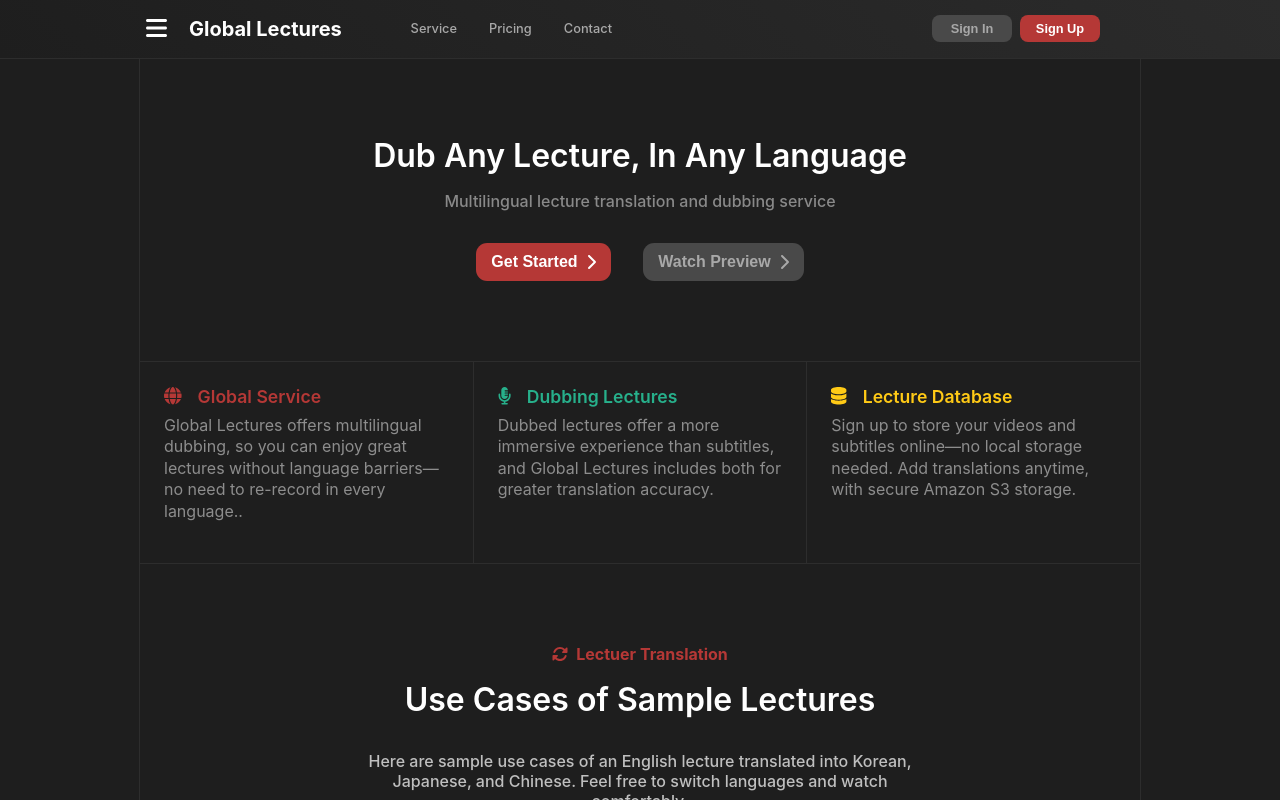
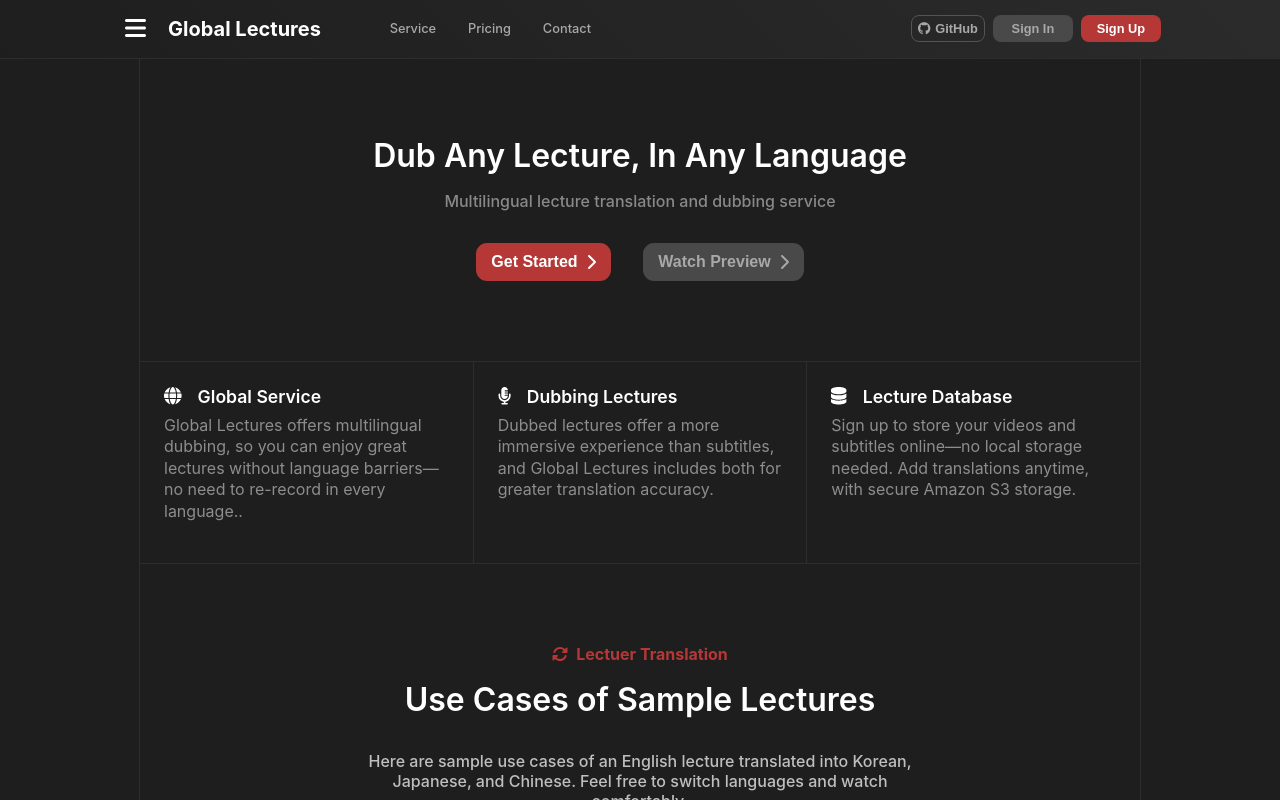
Before and after one commit to 7l-hyuk/Global-Lectures, a React (Create React App) app in the folder frontend/: page / in a window 1280 px wide. Shown: the top 800 px of the page. Built offline with nearby package versions, Linux system fonts and the light colour scheme; no server answers.

Commit message:
Feat: Add intro page

```diff
--- a/frontend/package.json
+++ b/frontend/package.json
@@ -3,6 +3,7 @@
   "version": "0.1.0",
   "private": true,
   "dependencies": {
+    "@fortawesome/free-brands-svg-icons": "^6.7.2",
     "@fortawesome/free-solid-svg-icons": "^6.7.2",
     "@fortawesome/react-fontawesome": "^0.2.2",
     "@testing-library/dom": "^10.4.0",
--- a/frontend/src/components/Layouts/Navbar.tsx
+++ b/frontend/src/components/Layouts/Navbar.tsx
@@ -1,10 +1,11 @@
 import React, { useState, useRef, useEffect } from "react";
 import { FontAwesomeIcon } from "@fortawesome/react-fontawesome";
 import { faBars, faAngleDown } from "@fortawesome/free-solid-svg-icons";
+import {faGithub} from '@fortawesome/free-brands-svg-icons'
 import { useNavigate } from "react-router-dom";
 
 import { NavbarProps } from "../../types/components";
-import { BasicButton, ButtonIcon } from "../Button";
+import { BasicButton, ButtonIcon, IconButton } from "../Button";
 import { useAuth } from "../../viewmodels/AuthContext";
 import styles from "../../styles/Navbar.module.css";
 
@@ -38,7 +39,7 @@ const Navbar: React.FC<NavbarProps> = ({toggleSidebar}) => {
             <div className={styles.NavbarUser} ref={dropdownRef}>
               <ButtonIcon
                 label={user.username}
-                color="gray"
+                color="transparent"
                 buttonType="UserButton"
                 icon={faAngleDown}
                 onClick={() => setIsDropdownOpen(!isDropdownOpen)}
@@ -62,6 +63,13 @@ const Navbar: React.FC<NavbarProps> = ({toggleSidebar}) => {
         } else {
           return (
             <ul className={styles.NavbarEnd}>
+              <IconButton
+                label="GitHub"
+                color="transparent"
+                buttonType="GithubButton"
+                icon={faGithub}
+                onClick={() => {window.open('https://github.com/7l-hyuk/Global-Lectures', '_blank')}}
+              />
               <li><BasicButton label="Sign In" onClick={()=>{navigate("/signin")}}/></li>
               <li><BasicButton label="Sign Up" color="red" onClick={()=>{navigate("/signup")}}/></li>
             </ul>
--- a/frontend/src/pages/IndexPage.tsx
+++ b/frontend/src/pages/IndexPage.tsx
@@ -58,7 +58,7 @@ const IndexPage: React.FC = () => {
             <ServiceIntro
               title="Global Service"
               icon={faGlobe}
-              iconColor="#b53836"
+              iconColor="#FFFFFF"
               description=" Global Lectures offers multilingual dubbing, so you can enjoy great lectures without language barriers—no need to re-record in every language.."
             />
           </li>
@@ -66,7 +66,7 @@ const IndexPage: React.FC = () => {
             <ServiceIntro
               title="Dubbing Lectures"
               icon={faMicrophoneLines}
-              iconColor="#27b08b"
+              iconColor="#FFFFFF"
               description="Dubbed lectures offer a more immersive experience than subtitles, and Global Lectures includes both for greater translation accuracy."
             />
           </li>
@@ -74,7 +74,7 @@ const IndexPage: React.FC = () => {
             <ServiceIntro
               title="Lecture Database"
               icon={faDatabase}
-              iconColor="#ffca16"
+              iconColor="#FFFFFF"
               description="Sign up to store your videos and subtitles online—no local storage needed. Add translations anytime, with secure Amazon S3 storage."
             />
           </li>
--- a/frontend/src/styles/Button.module.css
+++ b/frontend/src/styles/Button.module.css
@@ -36,6 +36,19 @@
   font-weight: 600;
 }
 
+.GithubButton {
+  display: flex;
+  align-items: center;
+  justify-content: center;
+  gap: .3rem;
+  border: 1px solid transparent;
+  cursor: pointer;
+  height: 1.7rem;
+  border-radius: .5rem;
+  color: #a8a8a8;
+  font-size: .8rem;
+  font-weight: 600;
+}
 
 .BasicBotton {
   border: 1px solid transparent;
@@ -108,8 +121,13 @@
   background-color: #23913d;
 }
 
+.transparent {
+  background-color: transparent;
+  border-color: #545454;
+}
 .transparent:hover {
   color: #717171;
+  background-color: #303030;
 }
 
 .wide {
--- a/frontend/src/styles/IndexPage.module.css
+++ b/frontend/src/styles/IndexPage.module.css
@@ -86,6 +86,7 @@
 }
 .ServiceIntroTable li {
     flex: 1;
+    z-index: 1;
     padding: 1.5rem;
 }
 .ServiceIntroTable > li:not(:last-child) {
--- a/frontend/src/styles/Navbar.module.css
+++ b/frontend/src/styles/Navbar.module.css
@@ -20,8 +20,9 @@
 
 .NavbarContent {
   display: flex;
+  justify-content: center;
   flex-flow: wrap;
-  min-width: 1000px;
+  min-width: 1100px;
   margin-left: auto;
   margin-right: auto;
   padding-left: 1rem;
--- a/frontend/src/types/components.ts
+++ b/frontend/src/types/components.ts
@@ -27,7 +27,7 @@ export interface SignupFormGroupProps {
 export interface ButtonProps {
   icon: IconDefinition;
   label: string;
-  buttonType?: 'Button' | 'UserButton' | 'IndexPageBotton' | 'MenuBotton' | 'LangBotton' | 'ActivatedLangBotton'
+  buttonType?: string;
   color?: 'red' | 'green' | 'gray' | 'transparent';
   width?: 'wide' | 'common';
   onClick: () => Promise<void> | void;
```
Also changed, not shown: 1 other file (tests, documents, lock files or other folders).
